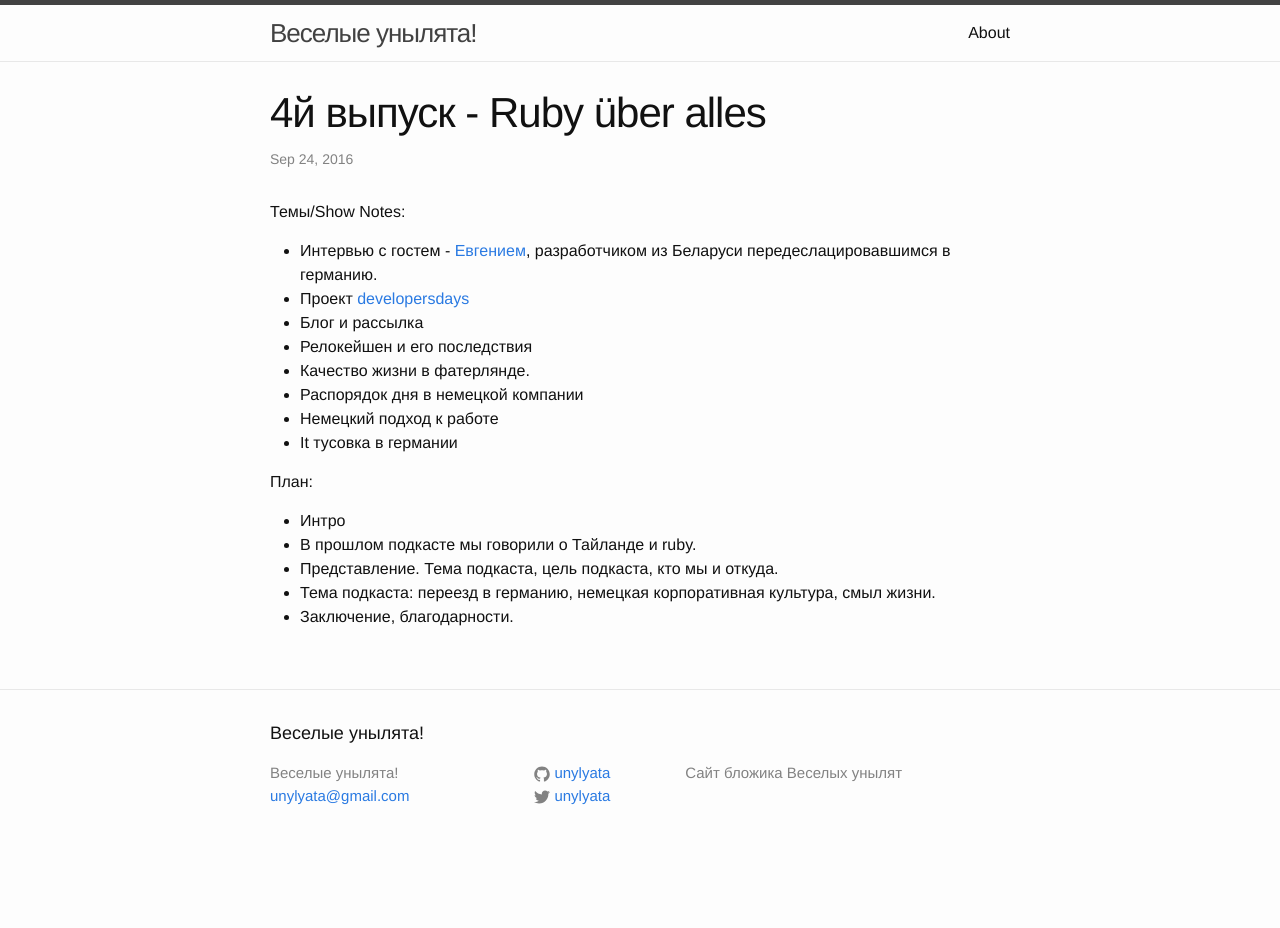
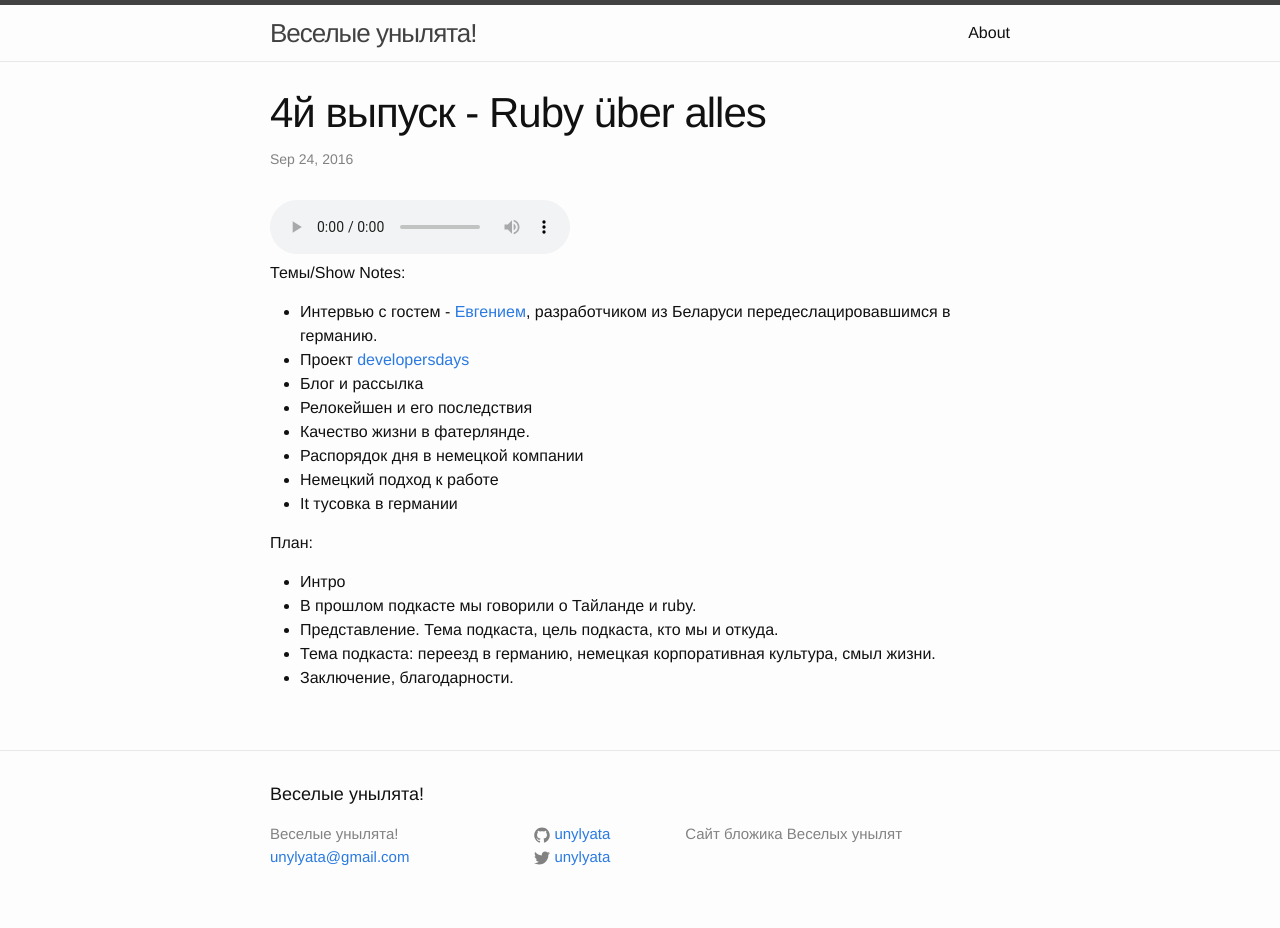
Before and after one commit to unylyata/unylyata.github.io, a Jekyll site: the page built from _posts/2016-09-24-podcast-4.markdown, in a window 1280 px wide. Built offline with Jekyll 4.4.1, drawn with Linux system fonts in a browser that asks for light colours; comment, search, counter and statistics services are not loaded; before the commit the page ends 900 px from its top, so only the background shows below that.

Commit message:
Update 2016-09-24-podcast-4.markdown

```diff
--- a/_posts/2016-09-24-podcast-4.markdown
+++ b/_posts/2016-09-24-podcast-4.markdown
@@ -6,7 +6,7 @@ categories: podcast
 comments: true
 ---
 
-<audio src="http://podcast.redcode.by/unylyata_04.mp3"></audio>
+<audio controls src="http://podcast.redcode.by/unylyata_04.mp3"></audio>
 
 Темы/Show Notes:
 
```
